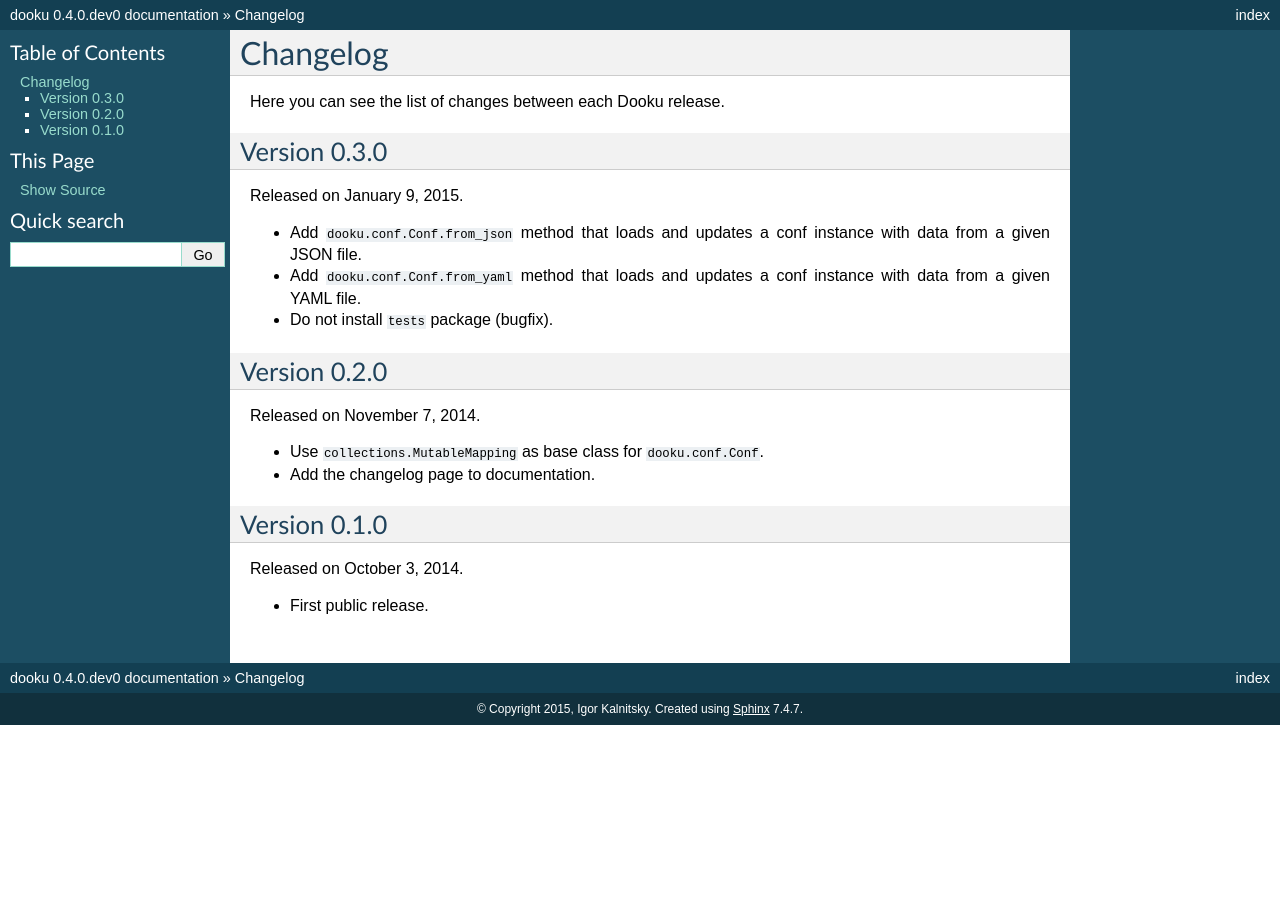
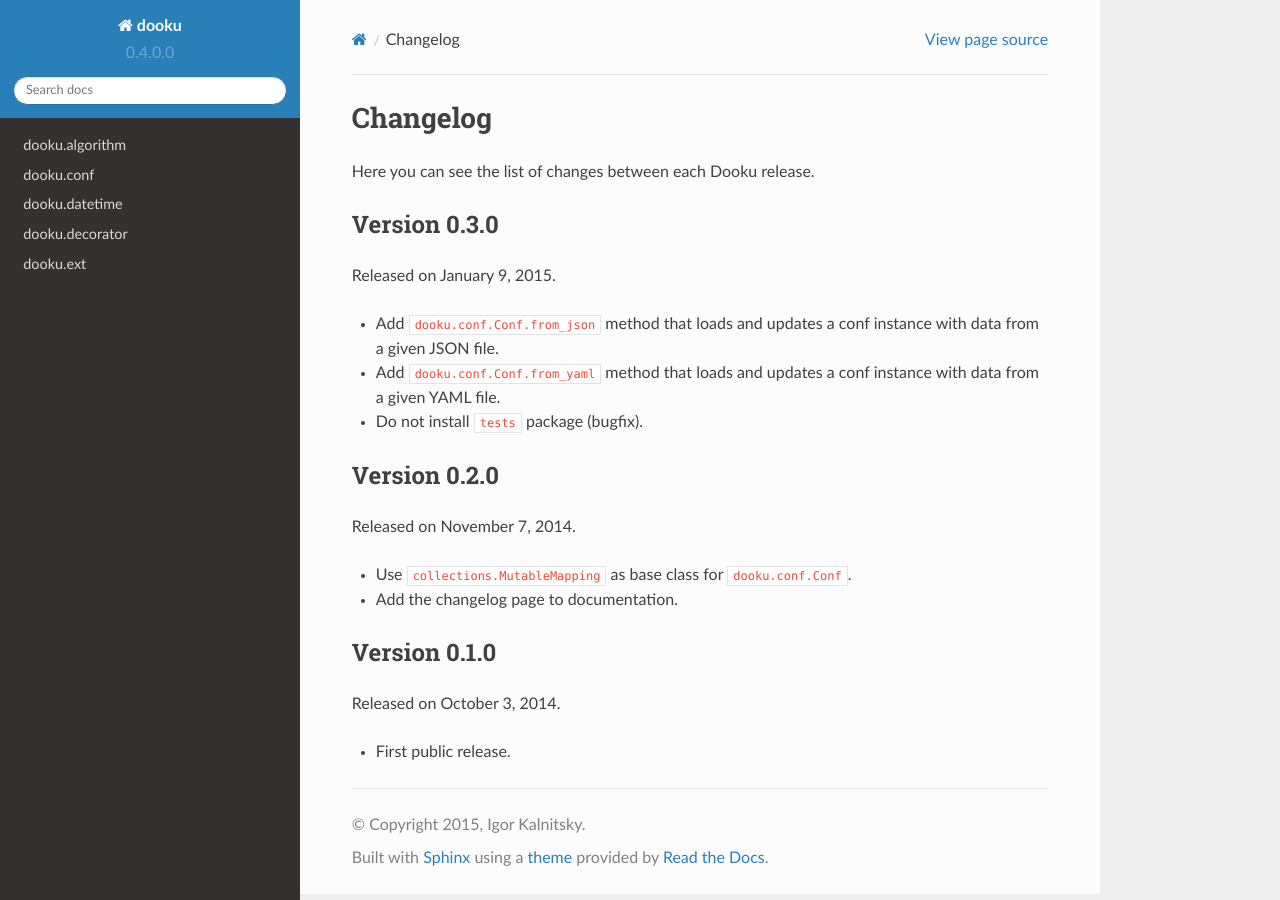
Before and after one commit to ikalnytskyi/dooku, a Sphinx documentation site: the page built from docs/changelog.rst, in a window 1280 px wide. Built offline with Sphinx 7.4.7 and the Read the Docs theme 2.0.0, drawn with Linux system fonts in a browser that asks for light colours.

Commit message:
Use read-the-docs sphinx theme for local builds
It's very convenient to see how the docs will look like after
deployment to http://readthedocs.org.

```diff
--- a/docs/conf.py
+++ b/docs/conf.py
@@ -31,3 +31,9 @@ pygments_style = 'sphinx'
 # html output settings
 html_theme = 'default'
 html_static_path = ['_static']
+
+# use read-the-docs theme for local builds
+if os.environ.get('READTHEDOCS', None) != 'True':
+    import sphinx_rtd_theme
+    html_theme = 'sphinx_rtd_theme'
+    html_theme_path = [sphinx_rtd_theme.get_html_theme_path()]
```
Also changed, not shown: 1 other file.
